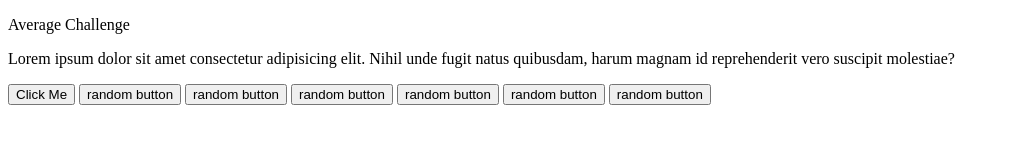
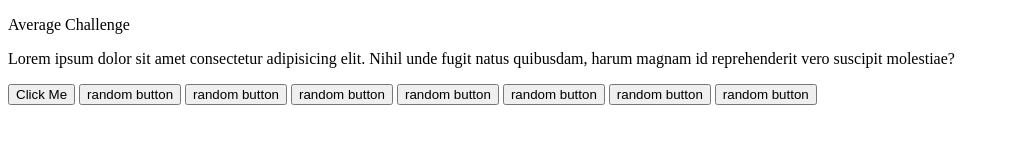
Before and after one commit to maduoma/JavaScript, a plain HTML site: page Challenge/AverageScore/index.html in a window 1280 px wide. Shown: the whole page, without its empty margins (0-1009 px from the left). Drawn offline with Linux system fonts and the light colour scheme.

Commit message:
Average Challenge

```diff
--- a/Challenge/AverageScore/index.html
+++ b/Challenge/AverageScore/index.html
@@ -18,18 +18,19 @@
     <button class="btn">random button</button>
     <button class="btn">random button</button>
     <button class="btn">random button</button>
+    <button class="btn">random button</button>
   </body>
   <script src="/AverageScore/script.js"></script>
   <script>
-    document.querySelectorAll(".btn").forEach((item) => {
-      item.addEventListener("click", () => {
-        alert("This is good!");
+    document.querySelectorAll('.btn').forEach((item) => {
+      item.addEventListener('click', () => {
+        alert('This is good!');
       });
     });
   </script>
   <script>
     console.log({
-      name: "Madu",
+      name: 'Madu',
     });
   </script>
 </html>
```
